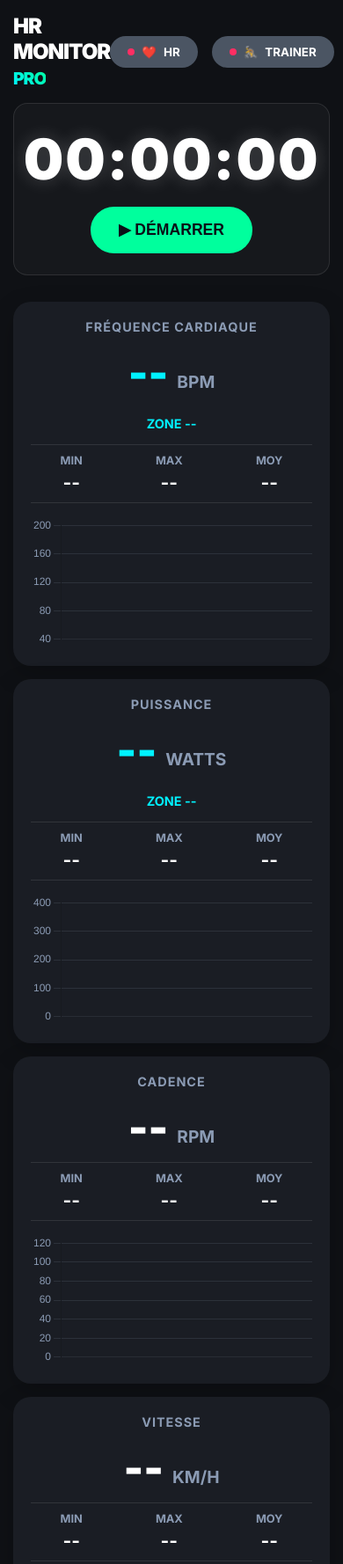
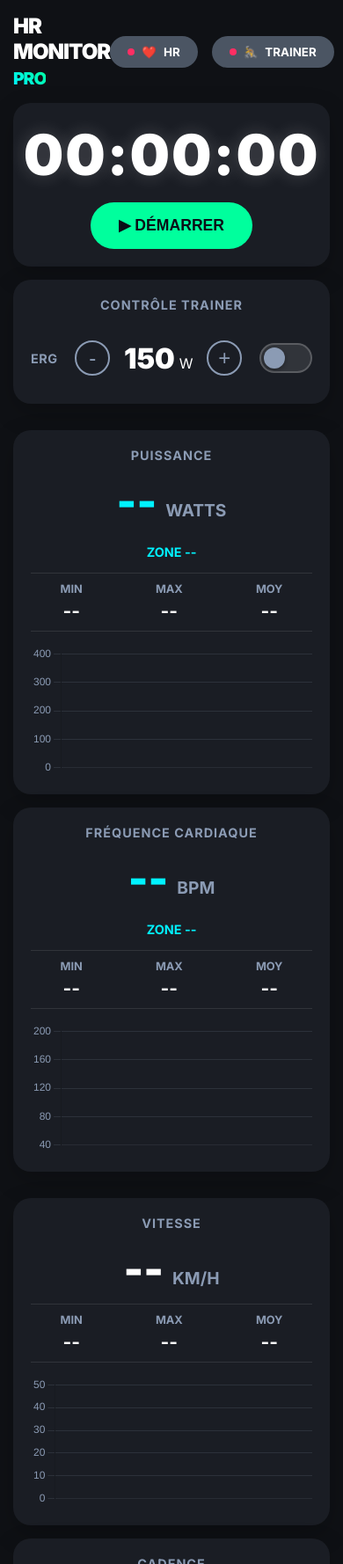
Before and after one commit to fabiendubois/hr-monitor, a website: page index.html in a window 390 px wide. Shown: the top 1778 px of the page at 88% size. Drawn offline with nearby package versions, Linux system fonts and the light colour scheme.

Commit message:
feat: Implement responsive dashboard row layouts, refactor panel styling, and ensure the trainer control panel is persistently visible.

```diff
--- a/app.js
+++ b/app.js
@@ -472,7 +472,7 @@ function startDemoMode() {
     demoSpeed = 25 + Math.random() * 5;
 
     // Show Control Panel in Demo Mode
-    trainerControlPanel.style.display = 'block';
+    // trainerControlPanel.style.display = 'block'; // Always visible now
 
     // Simulate data every second
     demoInterval = setInterval(() => {
@@ -516,7 +516,7 @@ function stopDemoMode() {
     }
 
     // Hide Control Panel
-    trainerControlPanel.style.display = 'none';
+    // trainerControlPanel.style.display = 'none'; // Always visible now
     isErgMode = false;
     setPowerBtn.checked = false;
 
@@ -1015,7 +1015,7 @@ function updateTrainerConnectionStatus(connected) {
         cadenceDisplay.textContent = '--';
 
         // Hide Control Panel
-        trainerControlPanel.style.display = 'none';
+        // trainerControlPanel.style.display = 'none'; // Always visible now
         isErgMode = false;
         setPowerBtn.checked = false;
     }
@@ -1025,7 +1025,7 @@ async function initTrainerControl(service) {
     try {
         trainerControlCharacteristic = await service.getCharacteristic(FITNESS_MACHINE_CONTROL_POINT_UUID);
         console.log('Trainer Control Point found!');
-        trainerControlPanel.style.display = 'block';
+        // trainerControlPanel.style.display = 'block'; // Always visible now
 
         // Request Control
         await requestTrainerControl();
--- a/index.html
+++ b/index.html
@@ -9,7 +9,7 @@
     <!-- Chart.js from CDN -->
     <script src="https://cdn.jsdelivr.net/npm/chart.js"></script>
     <!-- Workout Library -->
-    <script src="workouts.js"></script>
+    <!-- Removed duplicate script -->
     <!-- Google Fonts -->
     <link rel="preconnect" href="https://fonts.googleapis.com">
     <link rel="preconnect" href="https://fonts.gstatic.com" crossorigin>
@@ -74,8 +74,10 @@
                     </div>
                 </div>
 
+                <!-- Row 1: Activity & Trainer -->
+                <div class="dashboard-row">
                     <!-- Activity Controls & Timer -->
-                <div class="activity-panel">
+                    <div class="card activity-panel">
                         <div id="timerDisplay" class="timer">00:00:00</div>
                         <div class="controls">
                             <button id="startBtn" class="btn-control btn-start">▶ DÉMARRER</button>
@@ -85,7 +87,7 @@
                     </div>
 
                     <!-- Trainer Control Panel -->
-                <div class="card control-panel" id="trainerControlPanel" style="display: none;">
+                    <div class="card control-panel" id="trainerControlPanel">
                         <h2 class="metric-title">CONTRÔLE TRAINER</h2>
 
                         <!-- ERG Control Row -->
@@ -105,34 +107,10 @@
                             </label>
                         </div>
                     </div>
-
-                <!-- HR Block -->
-                <div class="card metric-block">
-                    <h2 class="metric-title">FRÉQUENCE CARDIAQUE</h2>
-                    <div class="metric-current">
-                        <span id="heartRate" class="value-large">--</span>
-                        <span class="unit-large">BPM</span>
-                    </div>
-                    <div class="zone-indicator" id="zoneIndicator">ZONE --</div>
-                    <div class="metric-stats">
-                        <div class="stat-item">
-                            <span class="stat-label">MIN</span>
-                            <span id="minHr" class="stat-value">--</span>
-                        </div>
-                        <div class="stat-item">
-                            <span class="stat-label">MAX</span>
-                            <span id="maxHr" class="stat-value">--</span>
-                        </div>
-                        <div class="stat-item">
-                            <span class="stat-label">MOY</span>
-                            <span id="avgHr" class="stat-value">--</span>
-                        </div>
-                    </div>
-                    <div class="metric-chart">
-                        <canvas id="hrChart"></canvas>
-                    </div>
                 </div>
 
+                <!-- Row 2: Power & HR -->
+                <div class="dashboard-row">
                     <!-- Power Block -->
                     <div class="card metric-block">
                         <h2 class="metric-title">PUISSANCE</h2>
@@ -163,6 +141,62 @@
                         </div>
                     </div>
 
+                    <!-- HR Block -->
+                    <div class="card metric-block">
+                        <h2 class="metric-title">FRÉQUENCE CARDIAQUE</h2>
+                        <div class="metric-current">
+                            <span id="heartRate" class="value-large">--</span>
+                            <span class="unit-large">BPM</span>
+                        </div>
+                        <div class="zone-indicator" id="zoneIndicator">ZONE --</div>
+                        <div class="metric-stats">
+                            <div class="stat-item">
+                                <span class="stat-label">MIN</span>
+                                <span id="minHr" class="stat-value">--</span>
+                            </div>
+                            <div class="stat-item">
+                                <span class="stat-label">MAX</span>
+                                <span id="maxHr" class="stat-value">--</span>
+                            </div>
+                            <div class="stat-item">
+                                <span class="stat-label">MOY</span>
+                                <span id="avgHr" class="stat-value">--</span>
+                            </div>
+                        </div>
+                        <div class="metric-chart">
+                            <canvas id="hrChart"></canvas>
+                        </div>
+                    </div>
+                </div>
+
+                <!-- Row 3: Speed & Cadence -->
+                <div class="dashboard-row">
+                    <!-- Speed Block -->
+                    <div class="card metric-block">
+                        <h2 class="metric-title">VITESSE</h2>
+                        <div class="metric-current">
+                            <span id="speed" class="value-large">--</span>
+                            <span class="unit-large">KM/H</span>
+                        </div>
+                        <div class="metric-stats">
+                            <div class="stat-item">
+                                <span class="stat-label">MIN</span>
+                                <span id="minSpeed" class="stat-value">--</span>
+                            </div>
+                            <div class="stat-item">
+                                <span class="stat-label">MAX</span>
+                                <span id="maxSpeed" class="stat-value">--</span>
+                            </div>
+                            <div class="stat-item">
+                                <span class="stat-label">MOY</span>
+                                <span id="avgSpeed" class="stat-value">--</span>
+                            </div>
+                        </div>
+                        <div class="metric-chart">
+                            <canvas id="speedChart"></canvas>
+                        </div>
+                    </div>
+
                     <!-- Cadence Block -->
                     <div class="card metric-block">
                         <h2 class="metric-title">CADENCE</h2>
@@ -187,31 +221,6 @@
                         <div class="metric-chart">
                             <canvas id="cadenceChart"></canvas>
                         </div>
-                </div>
-
-                <!-- Speed Block -->
-                <div class="card metric-block">
-                    <h2 class="metric-title">VITESSE</h2>
-                    <div class="metric-current">
-                        <span id="speed" class="value-large">--</span>
-                        <span class="unit-large">KM/H</span>
-                    </div>
-                    <div class="metric-stats">
-                        <div class="stat-item">
-                            <span class="stat-label">MIN</span>
-                            <span id="minSpeed" class="stat-value">--</span>
-                        </div>
-                        <div class="stat-item">
-                            <span class="stat-label">MAX</span>
-                            <span id="maxSpeed" class="stat-value">--</span>
-                        </div>
-                        <div class="stat-item">
-                            <span class="stat-label">MOY</span>
-                            <span id="avgSpeed" class="stat-value">--</span>
-                        </div>
-                    </div>
-                    <div class="metric-chart">
-                        <canvas id="speedChart"></canvas>
                     </div>
                 </div>
             </div>
--- a/style.css
+++ b/style.css
@@ -207,17 +207,32 @@ h1 {
     font-size: 0.9rem;
 }
 
+/* Dashboard Layout */
+.dashboard-row {
+    display: flex;
+    gap: 15px;
+    width: 100%;
+    margin-bottom: 15px;
+}
+
+.dashboard-row>* {
+    flex: 1;
+}
+
+@media (max-width: 768px) {
+    .dashboard-row {
+        flex-direction: column;
+    }
+}
+
 /* Activity Panel */
 .activity-panel {
     display: flex;
     flex-direction: column;
     align-items: center;
+    justify-content: center;
     gap: 1rem;
-    margin-bottom: 15px;
-    background: rgba(255, 255, 255, 0.03);
-    padding: 1.5rem;
-    border-radius: 16px;
-    border: 1px solid rgba(255, 255, 255, 0.1);
+    /* Background and border handled by .card class */
 }
 
 .timer {
@@ -516,8 +531,10 @@ footer {
 
 /* Trainer Control Panel */
 .control-panel {
-    background: linear-gradient(145deg, #1a1d24, #22262e);
-    border: 1px solid rgba(0, 242, 255, 0.1);
+    /* Background and border handled by .card class */
+    display: flex;
+    flex-direction: column;
+    justify-content: center;
 }
 
 /* Trainer Property Rows */
@@ -1027,11 +1044,7 @@ footer {
 
 /* Desktop Layout - 2x2 Grid */
 @media (min-width: 1024px) {
-    .dashboard {
-        display: grid;
-        grid-template-columns: repeat(2, 1fr);
-        gap: 15px;
-    }
+    /* .dashboard grid layout removed */
 
     .metric-block {
         gap: 10px;
```
Lines whose indentation alone changed are shown as unchanged.
